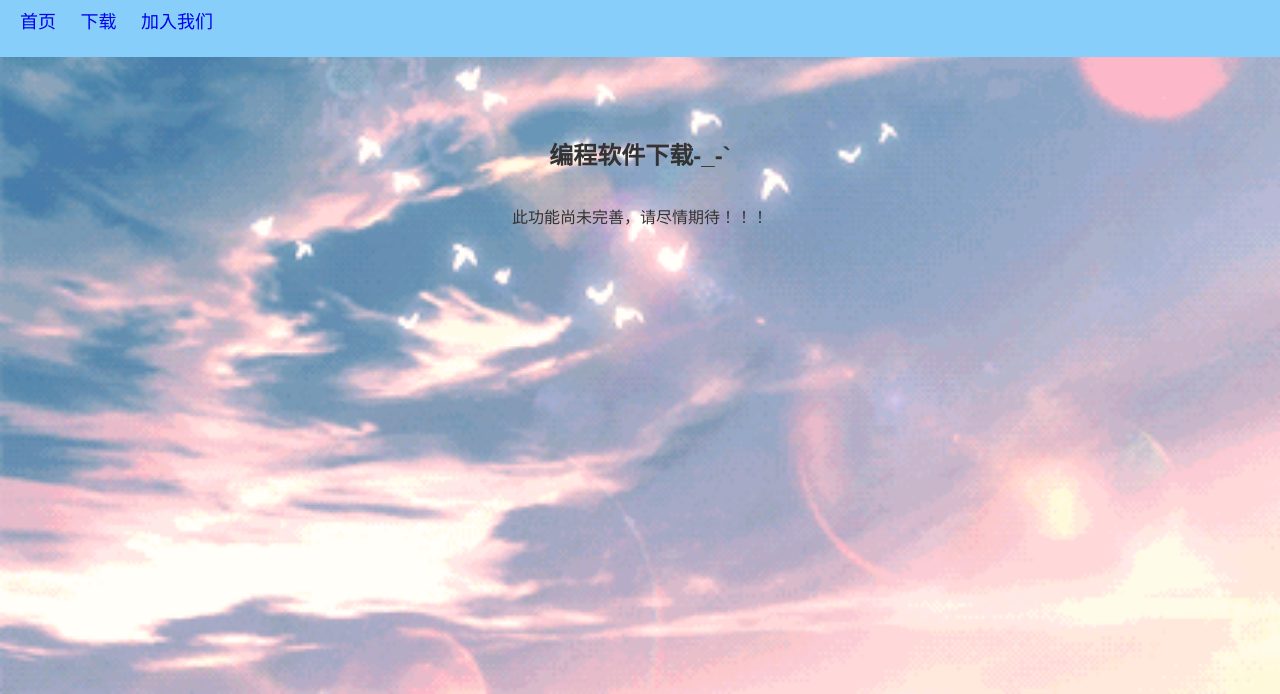
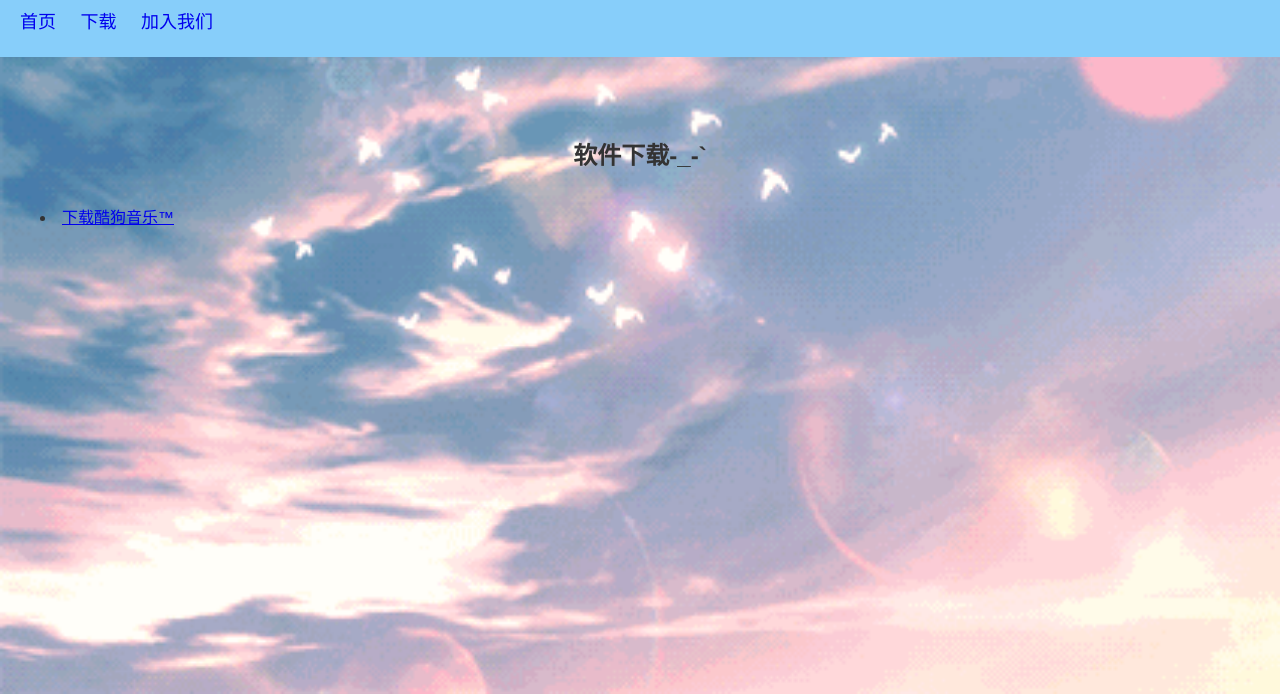
Before and after one commit to qtgzsCEO/qtgzsceo.github.io, a plain HTML site: page d.html in a window 1280 px wide. Shown: the part 106-800 px from the top of the page. Drawn offline with Linux system fonts and the light colour scheme.

Commit message:
Update d.html

```diff
--- a/d.html
+++ b/d.html
@@ -29,6 +29,6 @@
   </header>
 
   <section id="d">
-    <h2>编程软件下载-_-`</h2>
-    <p>此功能尚未完善，请尽情期待！！！</p>
+    <h2>软件下载-_-`</h2>
+    <li><a href="https://downmini.yun.kugou.com/web/kugou_10250.exe">下载酷狗音乐™</a></li>
 </section>
```
